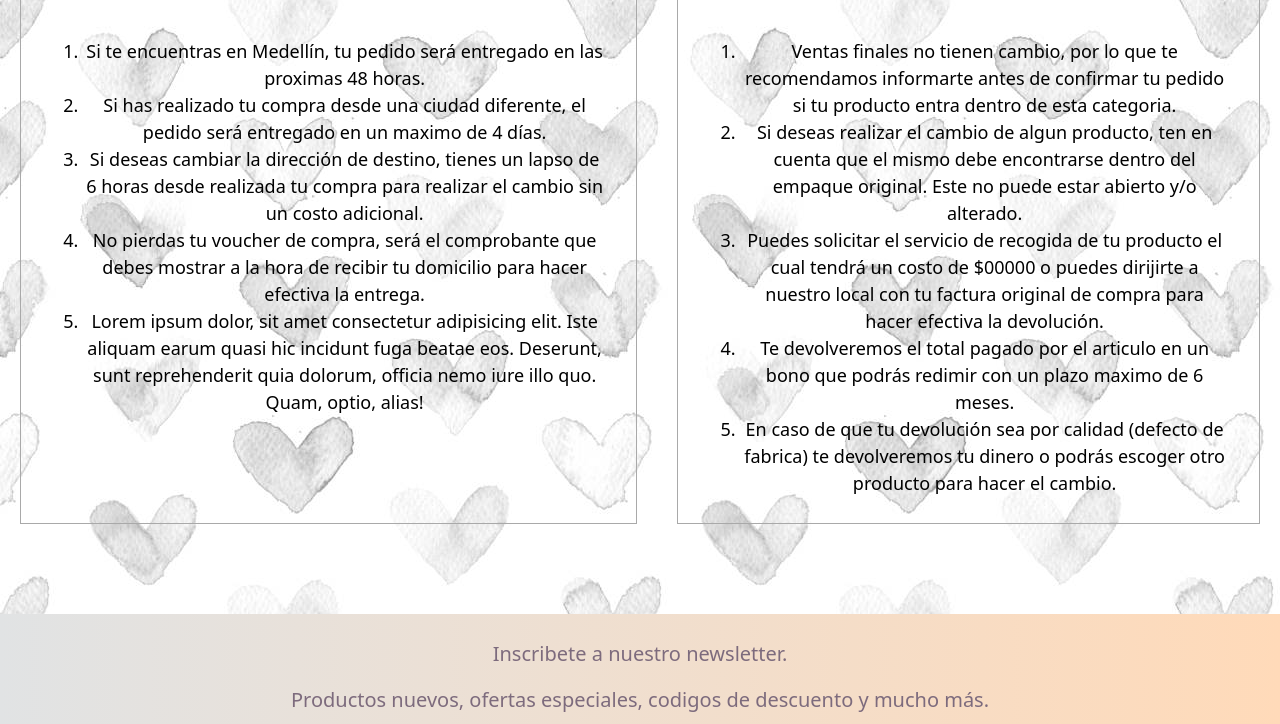
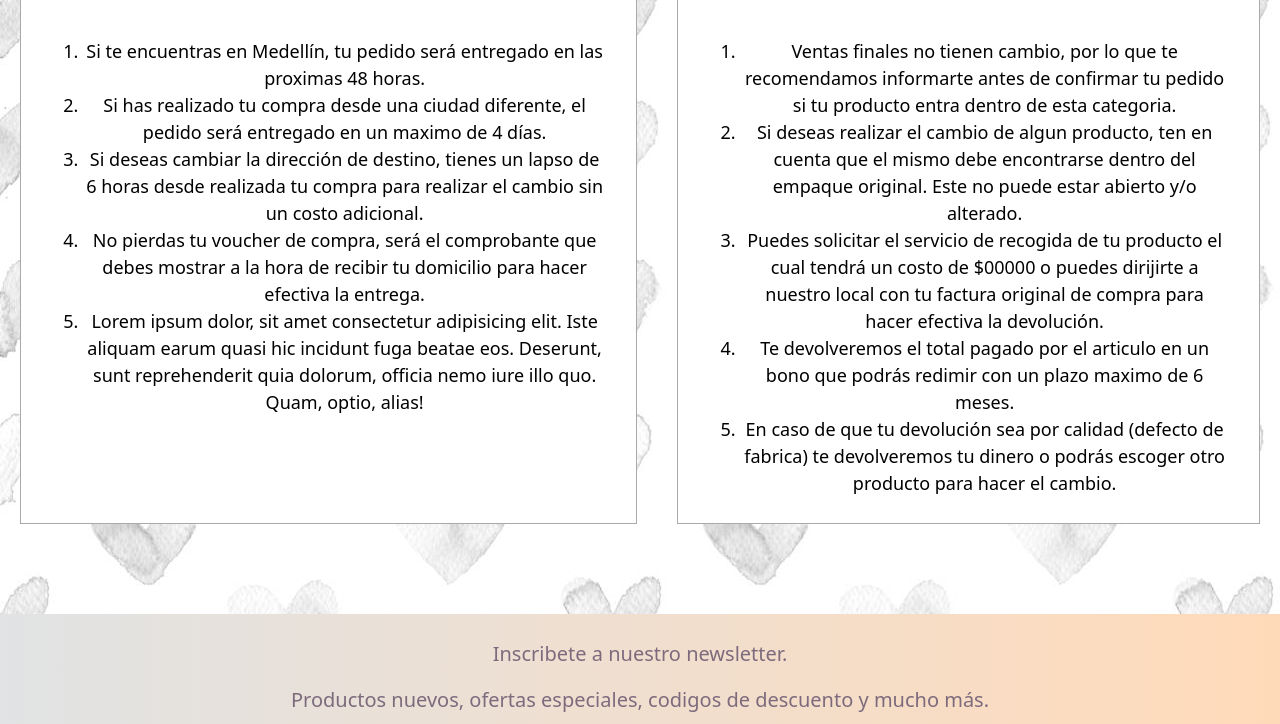
Before and after one commit to coderlui/GITHUBP, a plain HTML site: page Envios y devoluciones.html in a window 1280 px wide. Shown: the part 602-1326 px from the top of the page. Drawn offline with nearby package versions, Linux system fonts and the light colour scheme.

Commit message:
fondo envios y dev

```diff
--- a/Envios y devoluciones.html
+++ b/Envios y devoluciones.html
@@ -53,7 +53,7 @@
 
 <p class="description1">En esta seccion encontraras toda la informacion necesaria acerca de nuestros envios y como puedes acceder a la devolucion de algun producto. Por favor ten en cuenta que algunos de nuestros accesorios son de venta final, lo que significa que no será posible realizar un cambio o devolución.</p>
          <section class="flexbox-D">
-            <article class="border1">
+            <article class="border1 fondo">
                 <h2>Envios</h2>
                 <ol>
                     <li>Si te encuentras en Medellín, tu pedido será entregado en las proximas 48 horas.</li>
@@ -63,7 +63,7 @@
                     <li>Lorem ipsum dolor, sit amet consectetur adipisicing elit. Iste aliquam earum quasi hic incidunt fuga beatae eos. Deserunt, sunt reprehenderit quia dolorum, officia nemo iure illo quo. Quam, optio, alias!</li>
                 </ol>
             </article>
-            <article class="border1">
+            <article class="border1 fondo">
                 <h2>Devoluciones</h2>
                 <ol>
                     <li>Ventas finales no tienen cambio, por lo que te recomendamos informarte antes de confirmar tu pedido si tu producto entra dentro de esta categoria.</li>
--- a/styles.css
+++ b/styles.css
@@ -354,6 +354,10 @@ td {
 	border: 1px ridge darkgrey;
 }
 
+.fondo {
+	background-color: white;
+}
+
 /* estilos de ambas cajas */
 
 ol {
```
